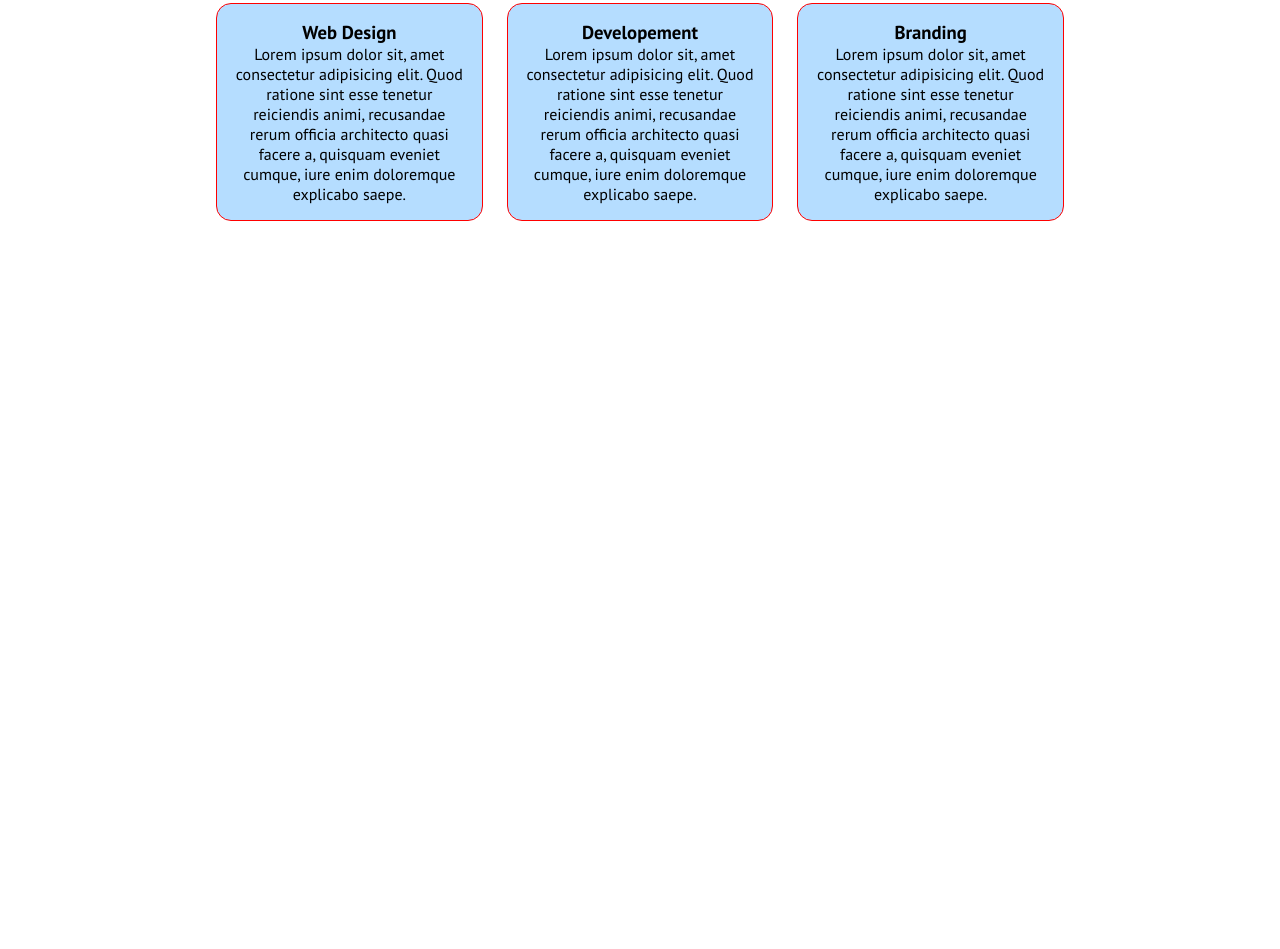
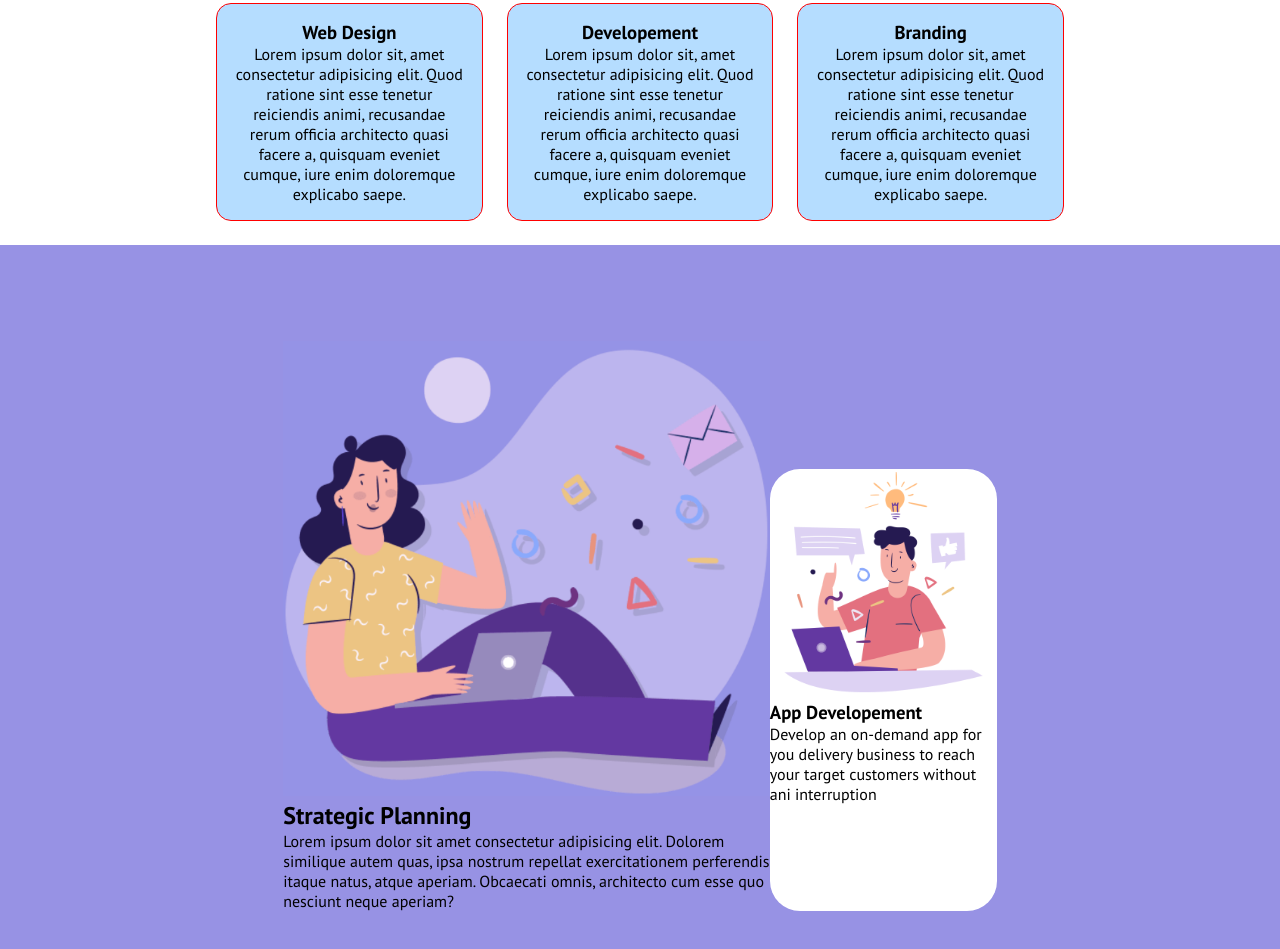
Before and after one commit to OttavioPaolini/htmlcss-responsive-layout, a plain HTML site: page index.html in a window 1280 px wide. Shown: the part 439-1388 px from the top of the page. Before the commit the page ends 800 px from the top, so only its background shows below. Drawn offline with Linux system fonts and the light colour scheme.

Commit message:
terminata la sezione planning

```diff
--- a/css/responsive.css
+++ b/css/responsive.css
@@ -46,4 +46,12 @@
     .image-wrapper .wrapper-img{
         width: 50%;
     }
+    /* Section Planning */
+    #planning .row{
+        display: flex;
+        padding: 5rem;
+    }
+    #planning .planning-card{
+        margin-top: 8rem;
+    }
 }
--- a/css/syle.css
+++ b/css/syle.css
@@ -77,3 +77,12 @@ header li{
 #about .card:first-child{
     padding-bottom: 0;
 }
+/* SECTION PLANNING */
+#planning{
+    padding: 1rem;
+    background-color: var(--secondary-col);
+}
+#planning .planning-card{
+    background-color: var(--font-white);
+    border-radius: 30px;
+}
--- a/index.html
+++ b/index.html
@@ -82,6 +82,22 @@
                 </div>
             </div>
         </section>
+        <section id="planning">
+            <div class="container">
+                <div class="row">
+                    <div class="planning-image">
+                        <img src="img/planning1.png" alt="">
+                        <h2>Strategic Planning</h2>
+                        <p>Lorem ipsum dolor sit amet consectetur adipisicing elit. Dolorem similique autem quas, ipsa nostrum repellat exercitationem perferendis itaque natus, atque aperiam. Obcaecati omnis, architecto cum esse quo nesciunt neque aperiam?</p>
+                    </div>
+                    <div class="planning-card">
+                        <img src="img/planning2.png" alt="">
+                        <h3>App Developement</h3>
+                        <p>Develop an on-demand app for you delivery business to reach your target customers without ani interruption</p>
+                    </div>
+                </div>
+            </div>
+        </section>
     </main>
     <!-- /Main -->
 
```
